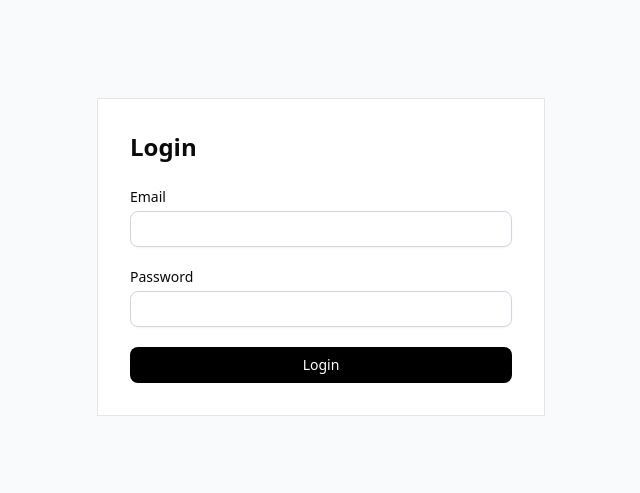
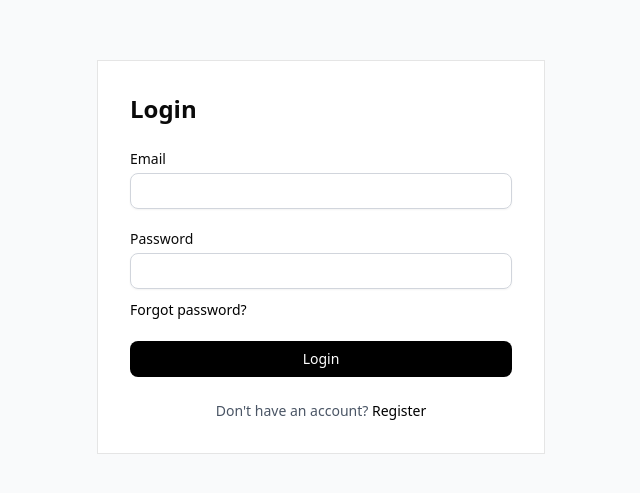
Before and after one commit to 1prabess/auth-app, a React app in the folder frontend/: page /login in a window 1280 px wide. Shown: the part 143-636 px from the top of the page, without its empty margins (319-959 px from the left). Built offline with nearby package versions, Linux system fonts and the light colour scheme; the HTML template or start-up script is replaced by a standard one.

Commit message:
Add forgot password and register links to LoginForm
Added a 'Forgot password?' link below the password field and a 'Register' link below the login form to improve user navigation and account management.

```diff
--- a/frontend/src/features/auth/components/LoginForm.tsx
+++ b/frontend/src/features/auth/components/LoginForm.tsx
@@ -4,6 +4,7 @@ import { useForm } from "react-hook-form";
 import { loginSchema, type LoginFormData } from "@/schemas/login.schema";
 import { zodResolver } from "@hookform/resolvers/zod";
 import { useLogin } from "../hooks/useLogin";
+import { Link } from "react-router";
 
 const LoginForm = () => {
   const {
@@ -68,16 +69,37 @@ const LoginForm = () => {
                 {errors.password.message}
               </span>
             )}
+
+            {/* Forgot Password Link */}
+            <div className=" mt-1">
+              <Link
+                to="/password/forgot"
+                className="text-sm text-black hover:underline"
+              >
+                Forgot password?
+              </Link>
+            </div>
           </div>
 
           <Button
             type="submit"
             disabled={isPending}
-            className="w-full  text-sm bg-black text-white hover:bg-gray-800"
+            className="w-full text-sm bg-black text-white hover:bg-gray-800"
           >
             Login
           </Button>
         </form>
+
+        {/* Register link */}
+        <p className="mt-6 text-center text-sm text-gray-600">
+          Don't have an account?{" "}
+          <Link
+            to="/register"
+            className="font-medium text-black hover:underline"
+          >
+            Register
+          </Link>
+        </p>
       </div>
     </div>
   );
```
